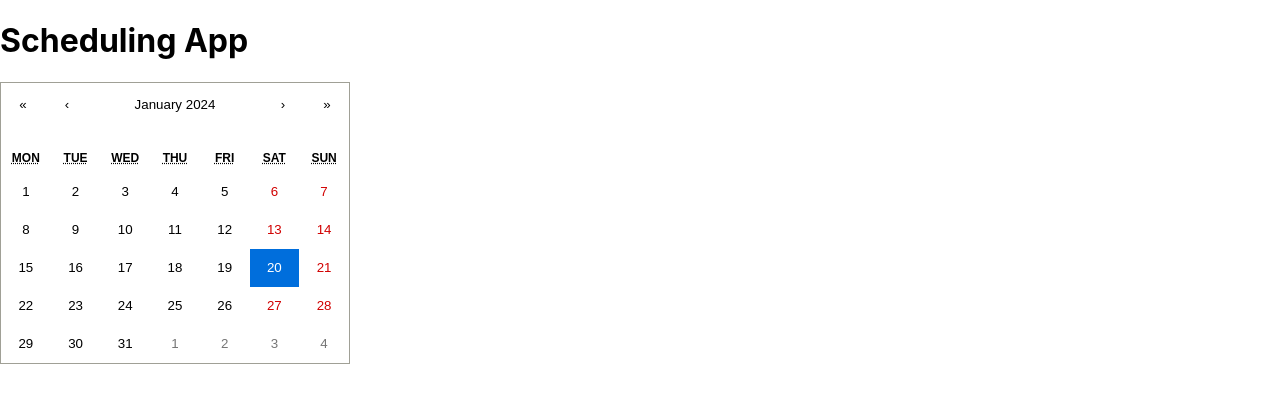
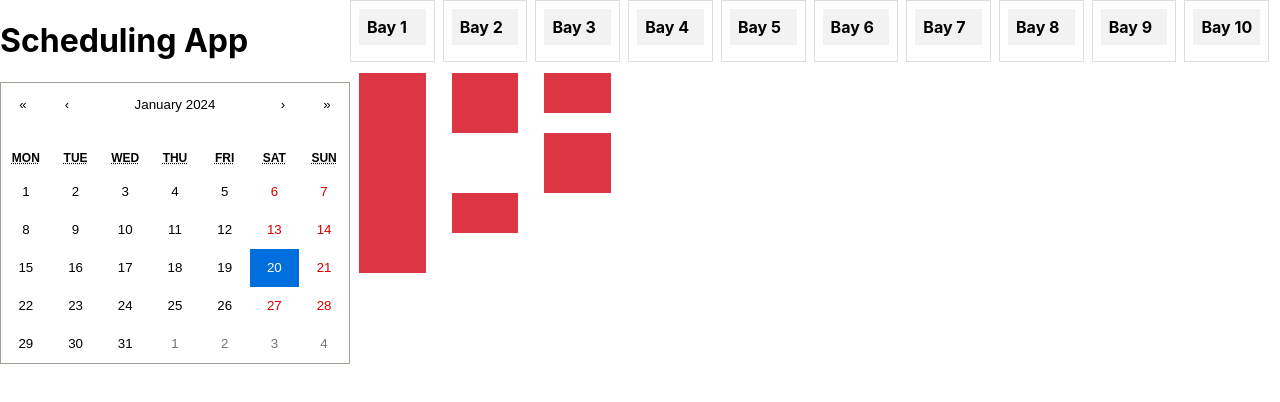
Before and after one commit to artemvandalovski/ConUHacks-8, a React (Create React App) app in the folder frontend/: page / in a window 1280 px wide. Shown: the top 402 px of the page. Built offline with nearby package versions, Linux system fonts and the light colour scheme.

Commit message:
ugly day schedule

```diff
--- a/frontend/package.json
+++ b/frontend/package.json
@@ -3,6 +3,9 @@
   "version": "0.1.0",
   "private": true,
   "dependencies": {
+    "@emotion/react": "^11.11.3",
+    "@emotion/styled": "^11.11.0",
+    "@mui/material": "^5.15.5",
     "@testing-library/jest-dom": "^5.17.0",
     "@testing-library/react": "^13.4.0",
     "@testing-library/user-event": "^13.5.0",
@@ -10,10 +13,12 @@
     "@types/node": "^16.18.73",
     "@types/react": "^18.2.48",
     "@types/react-dom": "^18.2.18",
+    "mui": "^0.0.1",
     "react": "^18.2.0",
     "react-calendar": "^4.8.0",
     "react-dom": "^18.2.0",
     "react-scripts": "5.0.1",
+    "tailwindcss": "^3.4.1",
     "typescript": "^4.9.5",
     "web-vitals": "^2.1.4"
   },
--- a/frontend/src/App.tsx
+++ b/frontend/src/App.tsx
@@ -1,5 +1,6 @@
 import React, { useState } from 'react';
 import SelectionCalendar from './components/SelectionCalendar';
+import DayViewCalendar from './components/DayViewCalendar';
 
 const App: React.FC = () => {
   const [selectedDate, setSelectedDate] = useState<Date | null>(null);
@@ -10,12 +11,17 @@ const App: React.FC = () => {
   };
 
   return (
-    <div className="App">
-      <h1>Scheduling App</h1>
-      <SelectionCalendar onSelectDate={handleDateSelect} />
-      {selectedDate && (
-        <p>Selected Date: {selectedDate.toDateString()}</p>
-      )}
+    <div className="App" style={{ display: 'flex', flexDirection: 'row' }}>
+      <div>
+        <h1>Scheduling App</h1>
+        <SelectionCalendar onSelectDate={handleDateSelect} />
+        {selectedDate && (
+          <p>Selected Date: {selectedDate.toDateString()}</p>
+        )}
+      </div>
+      <div>
+        <DayViewCalendar />
+      </div>
     </div>
   );
 };
--- /dev/null
+++ b/frontend/src/components/DayViewCalendar.tsx
@@ -0,0 +1,87 @@
+import React, { useState, useEffect } from 'react';
+
+const initialAvailability = { startTime: '07:00', endTime: '19:00' };
+const totalHours = 12; // Total hours from 7 am to 7 pm
+const barHeight = 240; // Set the height of the vertical bar
+const timeSlotHeight = barHeight / totalHours;
+
+const DayViewCalendar = () => {
+  const [schedules, setSchedules] = useState(
+    new Array(10).fill([]).map(() => [initialAvailability])
+  );
+
+  const timeRangesPerBay = [
+    [[8, 10], [11, 13], [14, 15.5], [9, 18]],
+    [[8, 11], [14, 16]],
+    [[8, 10.5], [11, 14]],
+    // Add more time ranges for other bays as needed
+  ];
+
+  // Function to convert numeric time to HH:mm format
+  const formatTime = (time: any) => {
+    const hours = Math.floor(time);
+    const minutes = Math.round((time - hours) * 60);
+    return `${hours.toString().padStart(2, '0')}:${minutes.toString().padStart(2, '0')}`;
+  };
+
+  // Function to update schedules with time ranges
+  const updateSchedules = () => {
+    setSchedules((prevSchedules) => {
+      const newSchedules = new Array(10).fill([]).map(() => []);
+
+      timeRangesPerBay.forEach((timeRanges, bayIndex) => {
+        timeRanges.forEach(([start, end]) => {
+          const startTime = formatTime(start);
+          const endTime = formatTime(end);
+          newSchedules[bayIndex].push({ startTime, endTime } as never);
+        });
+      });
+
+      return newSchedules;
+    });
+  };
+
+  useEffect(() => {
+    // Uncomment the line below to update schedules with the time ranges
+    updateSchedules();
+  }, []); // Empty dependency array ensures the effect runs once after the initial render
+
+  return (
+    <div style={{ display: 'grid', gridTemplateColumns: 'repeat(10, 1fr)', gap: '8px' }}>
+      {/* Bay columns */}
+      {schedules.map((baySchedule, bayIndex) => (
+        <div key={bayIndex} style={{ border: '1px solid #ddd', padding: '8px' }}>
+          <div style={{ backgroundColor: '#f2f2f2', fontWeight: 'bold', padding: '8px' }}>{`Bay ${bayIndex + 1}`}</div>
+          {/* Progress bar for each bay */}
+          <div style={{ position: 'relative', marginTop: '8px' }}>
+            {/* Red bar for allocated time */}
+            {baySchedule.map((booking, index) => (
+              <div
+                key={index}
+                style={{
+                  position: 'absolute',
+                  top: `${(parseInt(booking.startTime.split(':')[0], 10) - 7) * timeSlotHeight}px`,
+                  height: `${(parseInt(booking.endTime.split(':')[0], 10) - parseInt(booking.startTime.split(':')[0], 10)) * timeSlotHeight}px`,
+                  backgroundColor: '#dc3545', // Red color
+                  width: '100%',
+                }}
+              ></div>
+            ))}
+            {/* Blue bar for the entire day */}
+            <div
+              style={{
+                position: 'absolute',
+                top: '0',
+                height: '100%',
+                backgroundColor: '#007bff', // Blue color
+                width: '100%',
+              }}
+            ></div>
+          </div>
+        </div>
+      ))}
+    </div>
+  );
+};
+
+export default DayViewCalendar;
```
Also changed, not shown: frontend/tailwind.config.js (added, +8 -0 lines), 1 other file (tests, documents, lock files or other folders).
